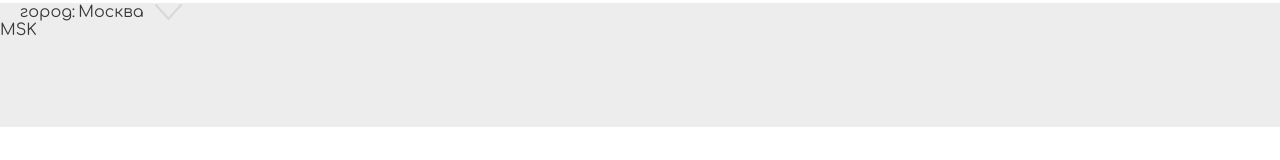
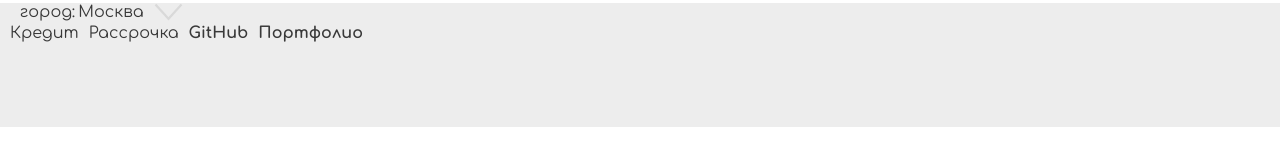
Before and after one commit to ArtErusov/Orange, a React (Vite) app: page / in a window 1280 px wide. Shown: the top 160 px of the page. Built offline with nearby package versions, Linux system fonts and the light colour scheme.

Commit message:
I have completed the TopHeader component

```diff
--- a/src/components/header/components/topHeader/styles.module.scss
+++ b/src/components/header/components/topHeader/styles.module.scss
@@ -1,41 +1,56 @@
 @import '../../../../assets/css/main.css';
-.HeadCont{
+
+.HeadCont {
     width: 100%;
     height: 24px;
     background-color: var(--light-gray);
 }
 
-.city{
+.city {
     margin-top: 3px;
     margin-left: 20px;
     display: flex;
 
-    p{
-
+    p {
         margin-right: 3px;
     }
-    &_select{ position: relative;
-        cursor: pointer ;
+
+    &_select {
+        position: relative;
+        cursor: pointer;
         display: flex;
-        img{
+
+        img {
             margin-left: 10px;
         }
     }
 }
 
-.drop{
+.drop {
     position: absolute;
-    left:-15px;
-    top:20px;
+    left: -15px;
+    top: 20px;
     background-color: var(--white);
     z-index: 2;
-    li{
+
+    li {
         padding: 5px 15px;
-        // margin-top: 5px;
         width: 100%;
-        &:hover{
+
+        &:hover {
             background-color: var(--light-orange);
             color: var(--white);
         }
     }
 }
+
+.right {
+    display: flex;
+    margin: 3px 10px 0 0;
+    li{
+        margin-left: 10px;
+    }
+    &_bolt{
+        font-weight: 700;
+    }
+}
--- a/src/components/header/components/topHeader/topHeader.jsx
+++ b/src/components/header/components/topHeader/topHeader.jsx
@@ -37,7 +37,13 @@ const TopHeader = () => {
               }
             </div>
           </div>
-          <div>MSK</div>
+          <ul className={styles.right}>
+            <li><a>Кредит</a></li>
+            <li><a>Рассрочка</a></li>
+            <li><a className={styles.right_bolt} href="https://github.com/ArtErusov">GitHub</a></li>
+            <li><a className={styles.right_bolt} href="https://github.com/ArtErusov">Портфолио</a></li>
+            <li></li>
+          </ul>
         </div>
 
       </div>
```
